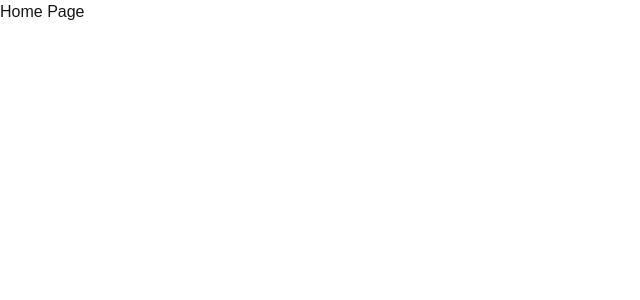
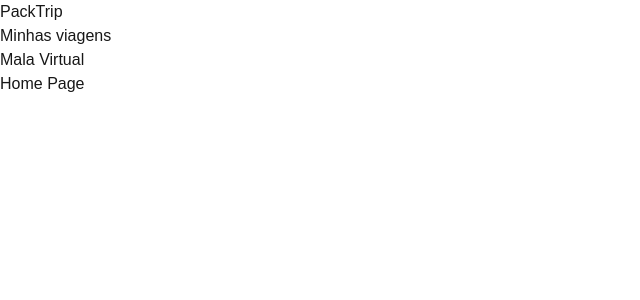
Before and after one commit to rafa-lsc/packtrip, a Next.js app: page / in a window 1280 px wide. Shown: the top 300 px of the page, without its empty margins (0-640 px from the left). Built offline with nearby package versions, Linux system fonts and the light colour scheme.

Commit message:
setup inicial do header

```diff
--- a/src/app/layout.tsx
+++ b/src/app/layout.tsx
@@ -1,5 +1,6 @@
 import type { Metadata } from "next";
 import { Inter } from "next/font/google";
+import Header from "@/components/Header";
 import "./globals.css";
 
 const inter = Inter({
@@ -23,6 +24,7 @@ export default function RootLayout({
       <body
         className={`${inter.variable}  antialiased`}
       >
+        <Header/>
         {children}
       </body>
     </html>
--- /dev/null
+++ b/src/components/Header/index.tsx
@@ -0,0 +1,11 @@
+export default function Header() {
+    return(
+    <div>
+        <h1>PackTrip</h1>
+        <ul>
+            <li>Minhas viagens</li>
+            <li>Mala Virtual</li>
+        </ul>
+    </div>
+    )
+}
```
